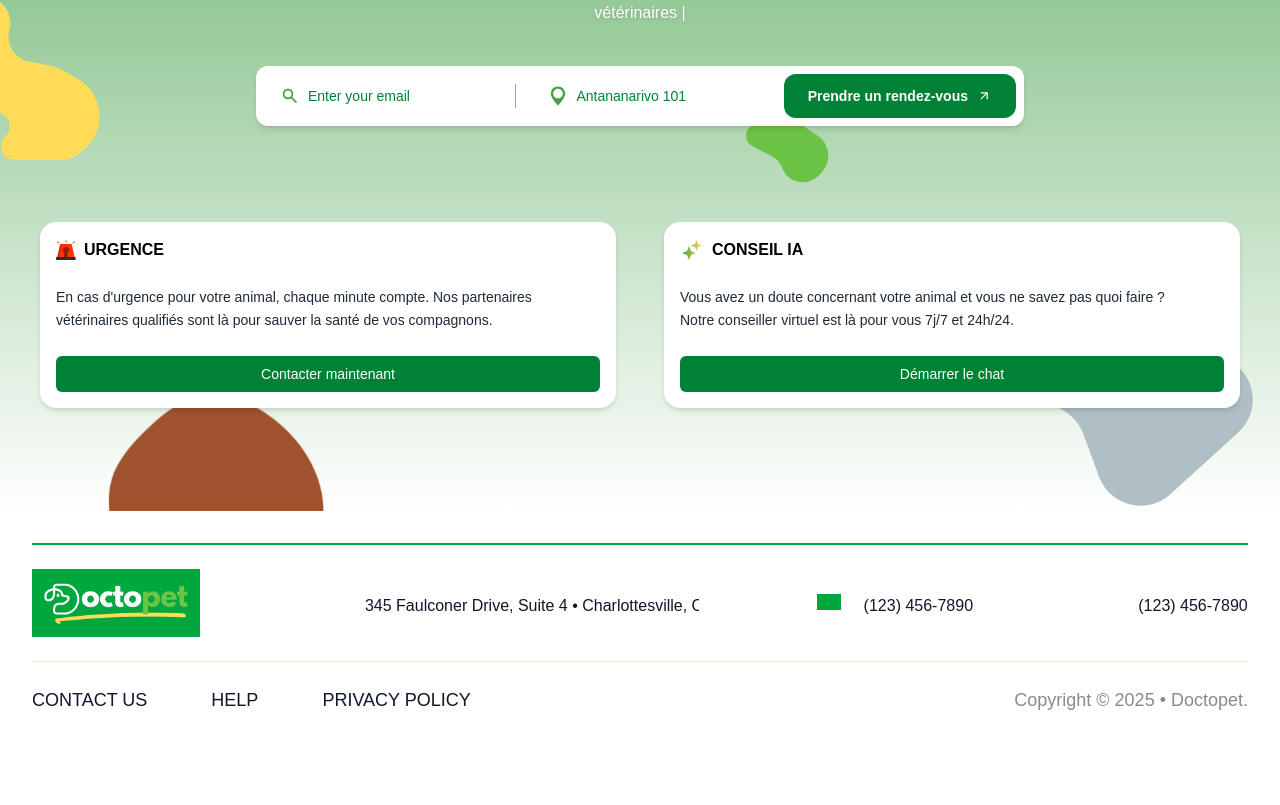
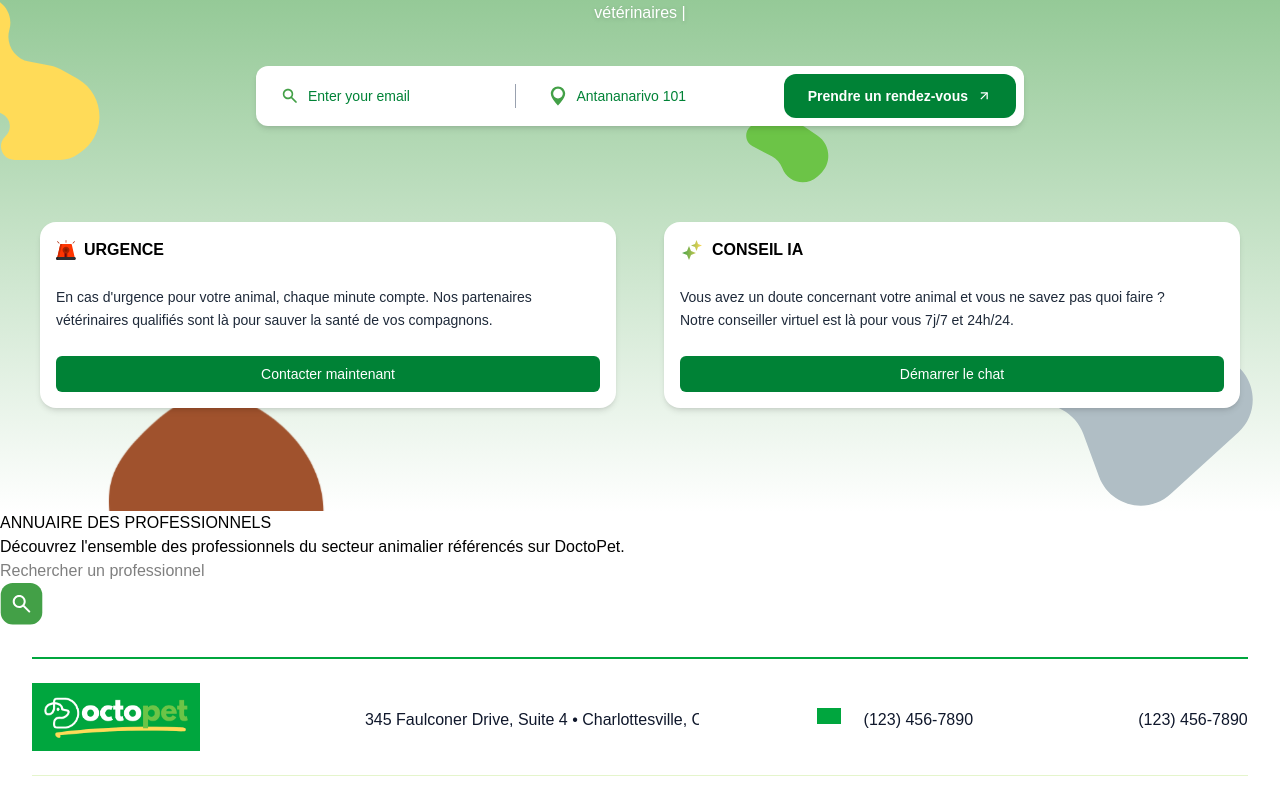
Before and after one commit to ronaldrnd/animoplus, a Vue app: page / in a window 1280 px wide. Shown: the part 389-1194 px from the top of the page. Before the commit the page ends 1135 px from the top, so only its background shows below. Built offline with nearby package versions, Linux system fonts and the light colour scheme.

Commit message:
add ProfesionnalsSection.vue

```diff
--- a/src/pages/Homepage/Homepage.vue
+++ b/src/pages/Homepage/Homepage.vue
@@ -1,15 +1,19 @@
 <template>
   <Navbar />
   <HeroSection />
+  <ProfessionalsSection />
 </template>
 
 <script>
 import Navbar from '@/components/Navbar.vue'
 import HeroSection from './components/HeroSection.vue';
+import ProfessionalsSection from './components/ProfessionalsSection.vue';
 
 export default {
   components: {
-    HeroSection
+    HeroSection,
+    ProfessionalsSection
+
   }
 }
 </script>
--- a/src/pages/Homepage/components/HeroSection.vue
+++ b/src/pages/Homepage/components/HeroSection.vue
@@ -2,8 +2,6 @@
   <section
     class="w-full min-h-screen flex items-center justify-center p-8 bg-cover bg-center bg-no-repeat"
     :style="`background-image: url(${heroBg})`"
-
-
 
   >
     <div class="w-full max-w-screen-xl mx-auto flex flex-col items-center gap-8">
--- /dev/null
+++ b/src/pages/Homepage/components/ProfessionalsSection.vue
@@ -0,0 +1,23 @@
+<template>
+    <section class="professionals">
+        <div class="container">
+            <h1>ANNUAIRE DES PROFESSIONNELS</h1>
+            <p class="subtitle">Découvrez l'ensemble des professionnels du secteur animalier référencés sur DoctoPet.</p>
+
+            <div class="search-container">
+                <div class="search-bar">
+                    <input type="text" placeholder="Rechercher un professionnel ou une spécialité...">
+                    <img :src="searchIcon" alt="Rechercher" class="search-icon">
+                </div>
+            </div>
+        </div>
+    </section>
+</template>
+
+<script setup>
+import searchIcon from '@/assets/icons/search-icon.svg';
+</script>
+
+<style scoped>
+
+</style>
```
Also changed, not shown: src/assets/icons/search-icon.svg (added).
